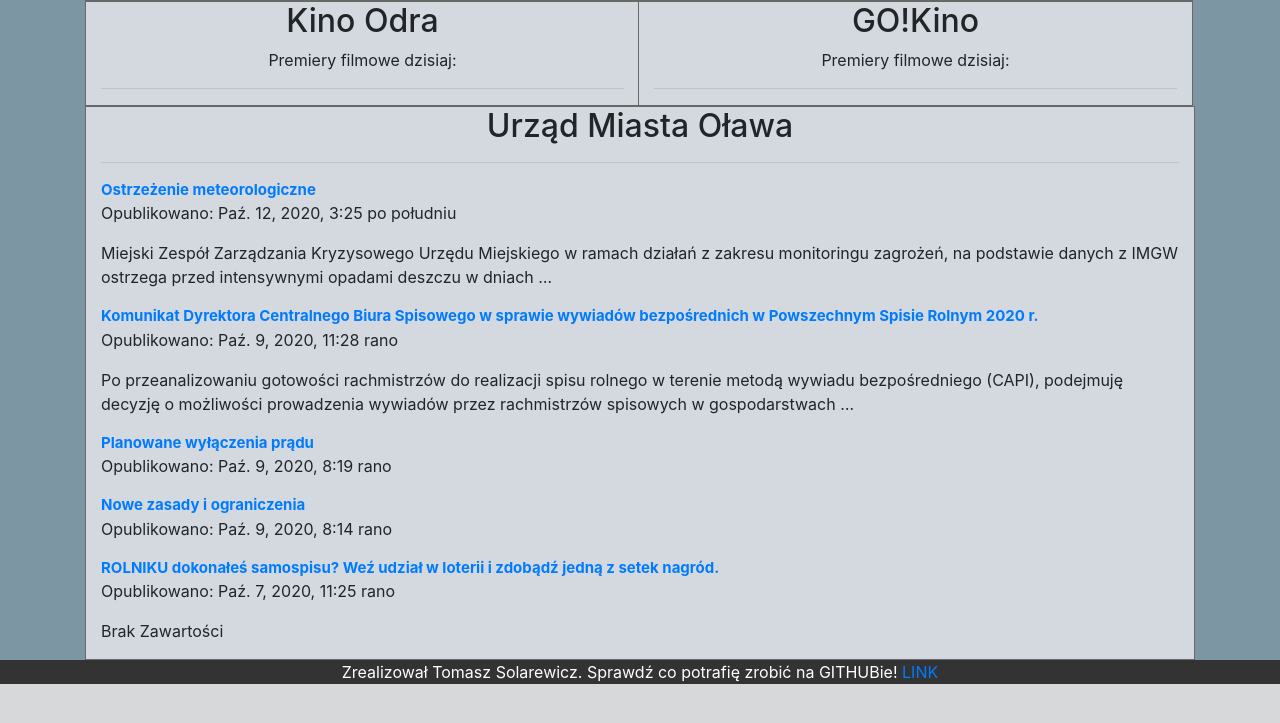
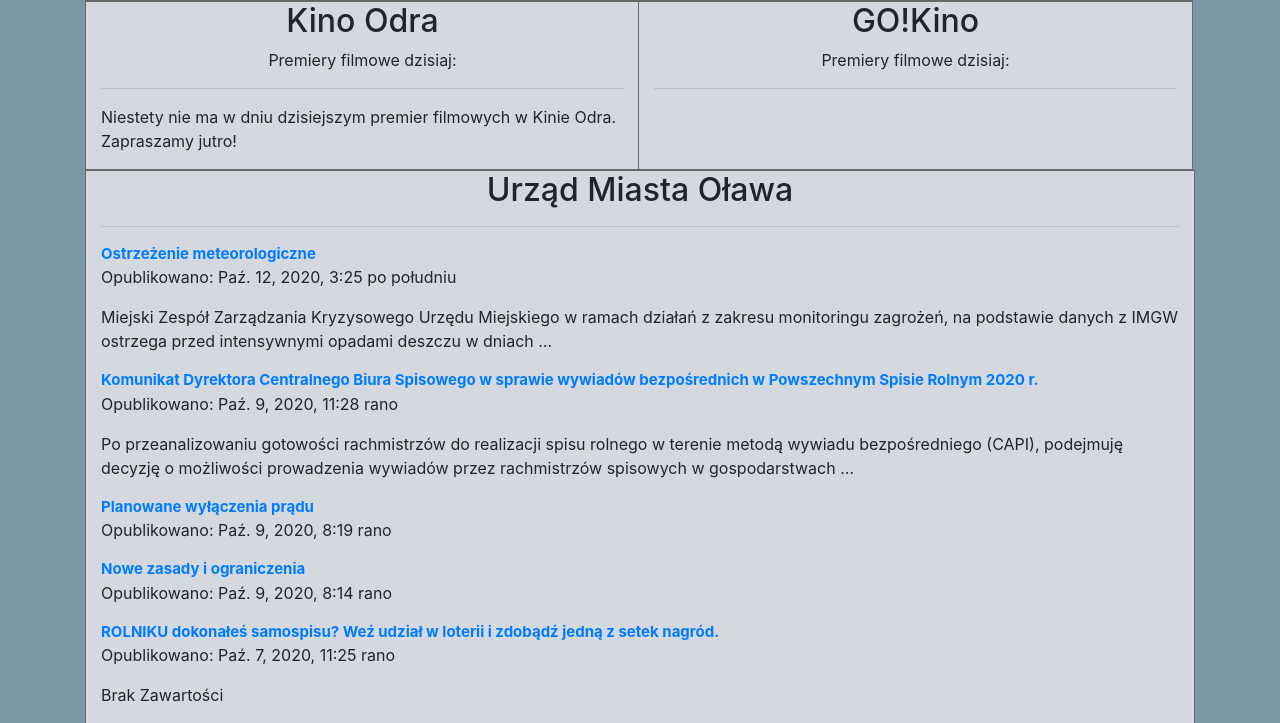
Before and after one commit to mathematicianx/Django_Content_Aggregator_Heroku, a Django app: page / in a window 1280 px wide. Shown: the part 766-1489 px from the top of the page. Before the commit the page ends 1450 px from the top, so only its background shows below. Run offline with Django 3.2, Linux system fonts and the light colour scheme; data comes from the database, SQL or seed files in the repository; some libraries are stand-ins or nearby versions.

Commit message:
default note when no movie premieres in that day

```diff
--- a/homepage/templates/homepage/index.html
+++ b/homepage/templates/homepage/index.html
@@ -40,6 +40,7 @@
                 <p>Premiery filmowe dzisiaj:</p>
             </div>
             <hr>
+            {% if kino_odra_movies.items %}
                 {% for key, value in kino_odra_movies.items %}
                     <span class="title-news"><a href={{ key.link }}>{{ key.title }}</a> </span>
                     <span> Ocena na Filmweb: <strong>{{ key.filmweb_score|floatformat:1 }}</strong></span>
@@ -49,6 +50,9 @@
                     {% endfor %}
                     </p>
                 {% endfor %}
+            {% else %}
+                <p>Niestety nie ma w dniu dzisiejszym premier filmowych w Kinie Odra. Zapraszamy jutro!</p>
+            {% endif %}
         </div>
         <div class="col-6">
             <div class="col-12-center">
```
Lines whose indentation alone changed are shown as unchanged.
